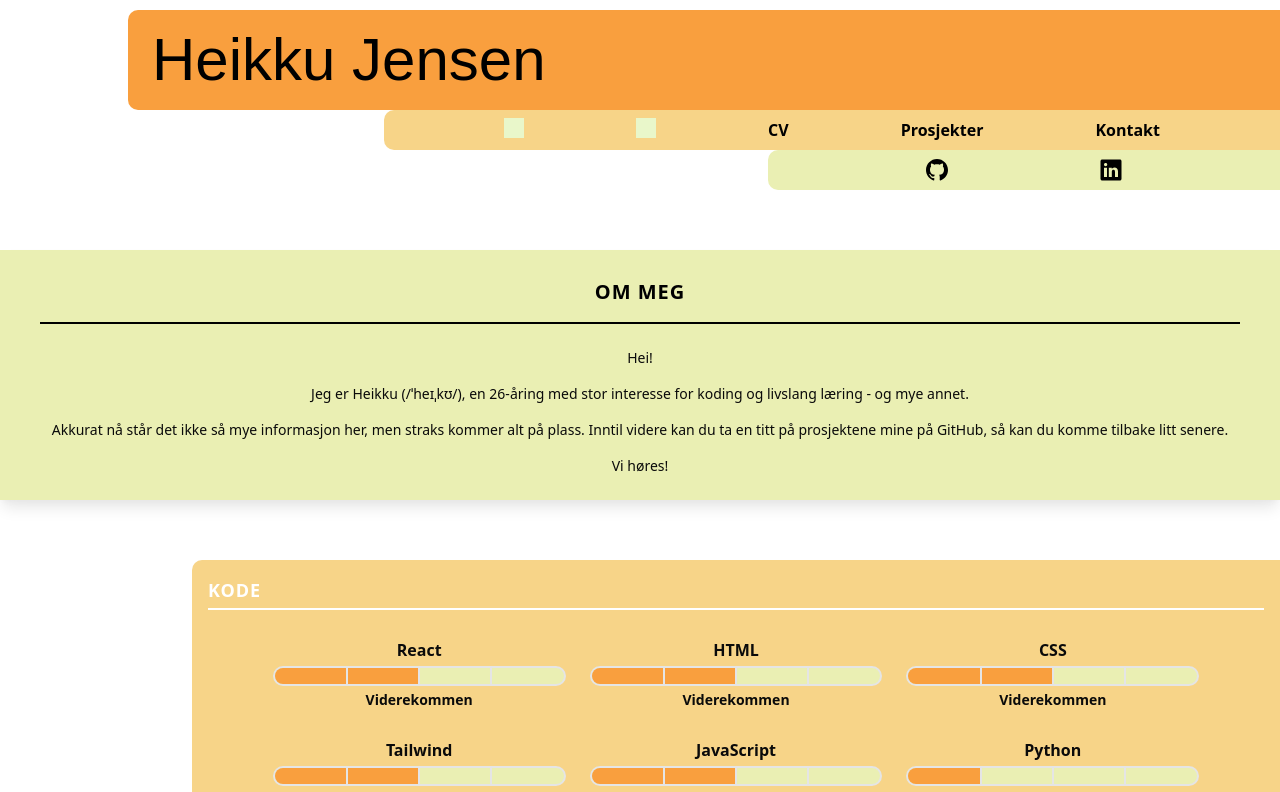
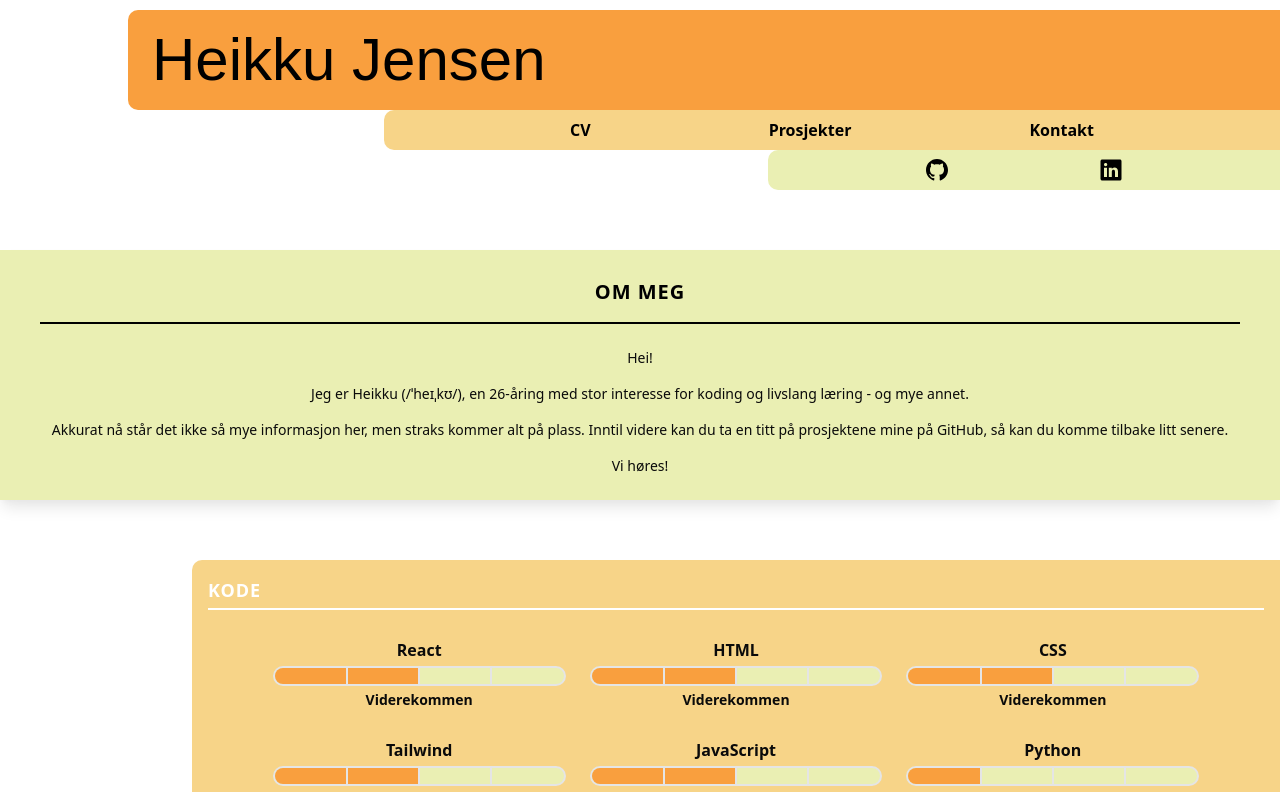
Before and after one commit to heikkuj/portfolio, a Next.js app: page / in a window 1280 px wide. Shown: the top 792 px of the page. Built offline with nearby package versions, Linux system fonts and the light colour scheme; a web font is replaced by a local one.

Commit message:
revised color palette

```diff
--- a/components/navbar.jsx
+++ b/components/navbar.jsx
@@ -8,9 +8,6 @@ export default function Navbar() {
     <div>
         {/* Main nav */}
         <div className='flex p-2 justify-self-end w-[70vw] bg-primary-2 justify-evenly rounded-l-lg text-black text-md font-semibold'>
-          <div className='h-5 w-5 bg-accent-1'/>
-          <div className='h-5 w-5 bg-accent-2'/>
-
             <Link href='/CV.pdf' download={'CV Heikku Jensen'}>
             <div className=''>CV</div></Link>
 
```
